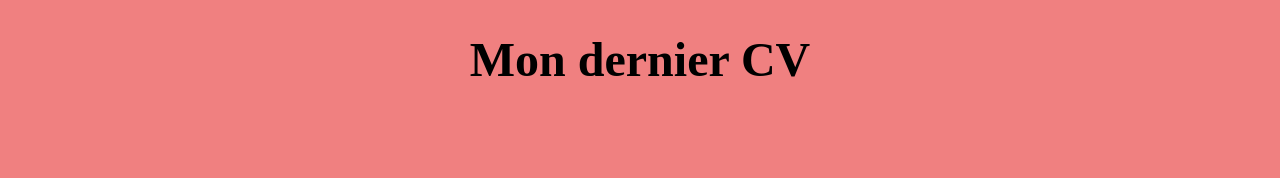
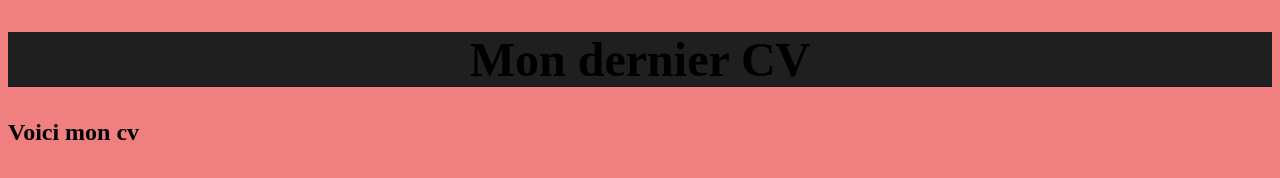
Before and after one commit to DMaurer59/monderniercv, a plain HTML site: page index.html in a window 1280 px wide. Drawn offline with Linux system fonts and the light colour scheme.

Commit message:
maj titre2

```diff
--- a/index.html
+++ b/index.html
@@ -12,7 +12,7 @@
         <h1>Mon dernier CV</h1>
     </header>
     <section>
-
+        <h2>Voici mon cv</h2>
     </section>
     <footer>
 
--- a/style.css
+++ b/style.css
@@ -2,6 +2,9 @@ body{
     background: lightcoral;
 }
 
+header{
+    background: #1f1f1f;
+}
 h1{
     font-size: 3rem;
     text-align: center;
```
